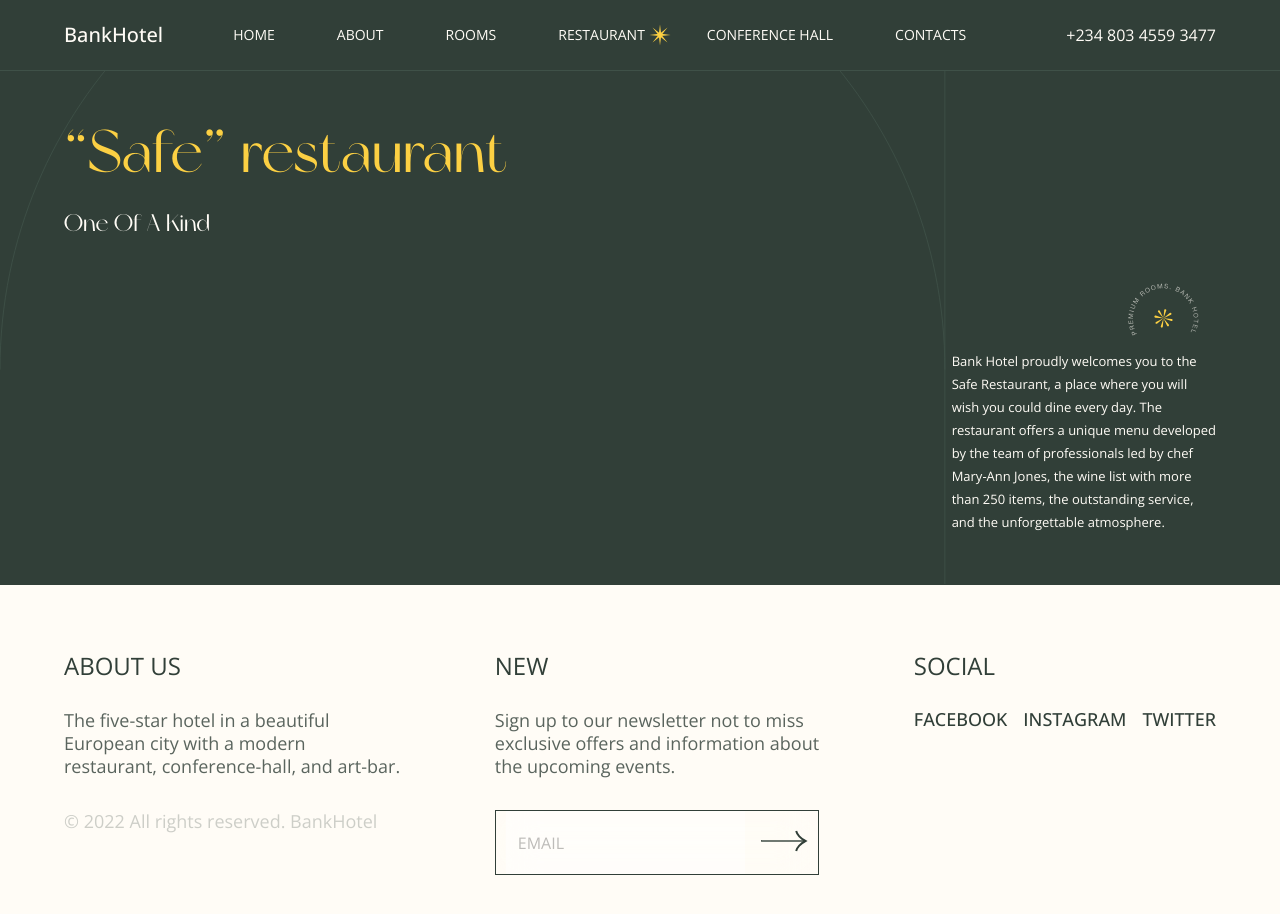
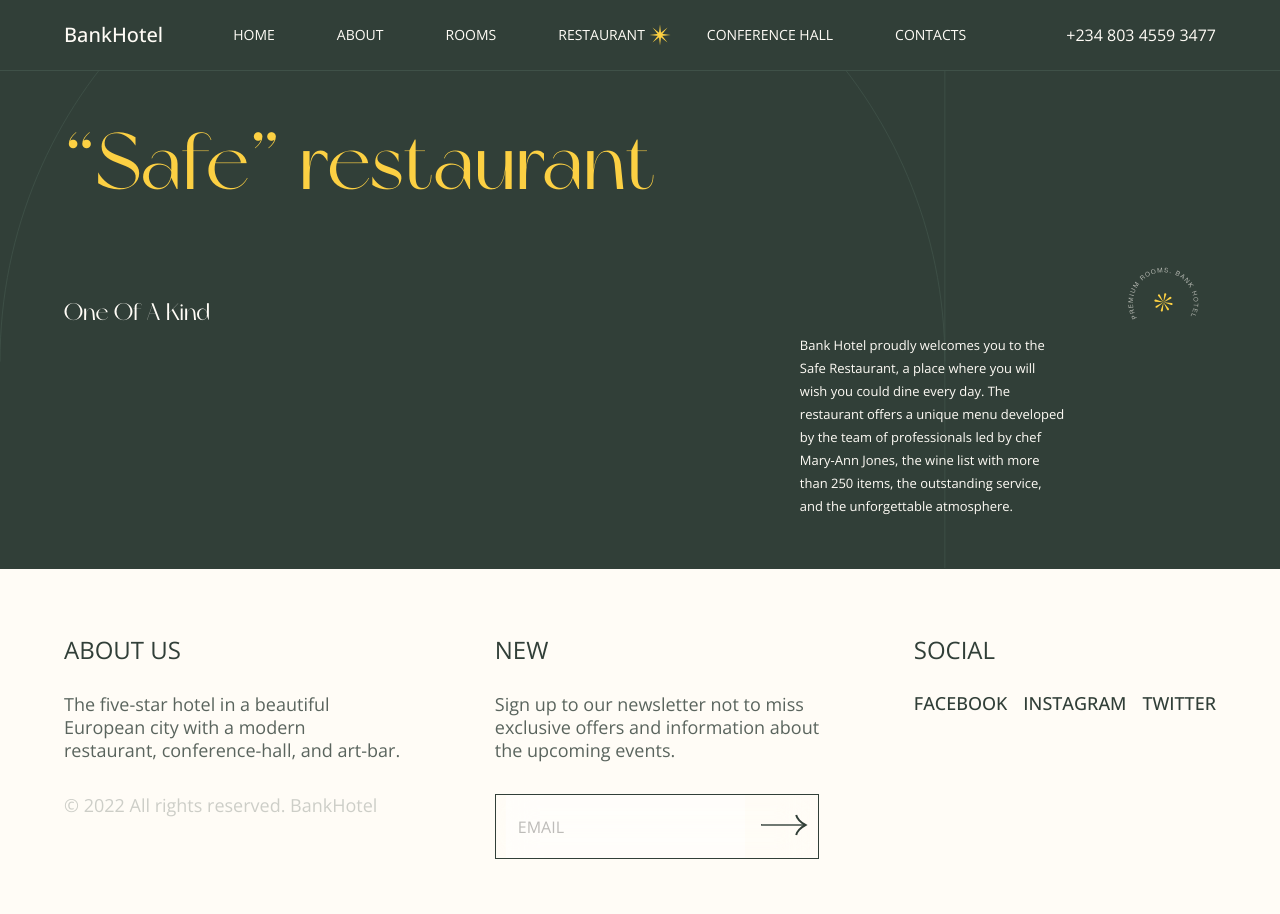
Before and after one commit to gift56/Fullstack-HotelWebsite, a React (Create React App) app: page /restaurant in a window 1280 px wide. Shown: the top 914 px of the page. Built offline with nearby package versions, Linux system fonts and the light colour scheme.

Commit message:
added some stuff

```diff
--- a/src/components/ResturantData/ResturantHero.jsx
+++ b/src/components/ResturantData/ResturantHero.jsx
@@ -20,8 +20,10 @@
           <ResturantRightArea>
             <h3>One of a Kind</h3>
             <div className="details">
-              <div className="label">
-                <img src={Label} alt="label" />
+              <div className="labelCon">
+                <div className="label">
+                  <img src={Label} alt="label" />
+                </div>
               </div>
               <p>
                 <span>Bank Hotel proudly welcomes you to the</span>{" "}
--- a/src/styles/ResturantStyle/ResturantHero.styled.js
+++ b/src/styles/ResturantStyle/ResturantHero.styled.js
@@ -29,6 +29,10 @@
     font-size: 60px;
     line-height: 60px;
     color: ${({ theme }) => theme.spanText};
+    @media screen and (min-width: ${({ theme }) => theme.mobile.phone2}) {
+      font-size: 80px;
+      line-height: 80px;
+    }
   }
 `;
 
@@ -39,12 +43,20 @@
   align-items: flex-start;
   justify-content: flex-start;
   width: 100%;
+  @media screen and (min-width: ${({ theme }) => theme.mobile.phone2}) {
+    flex-direction: row;
+    align-items: baseline;
+    justify-content: space-between;
+  }
   h3 {
     font-weight: 400;
     font-size: 24px;
     line-height: 20px;
     text-transform: capitalize;
     color: ${({ theme }) => theme.whiteColor};
+    @media screen and (min-width: ${({ theme }) => theme.mobile.phone2}) {
+      width: 100%;
+    }
   }
   .details {
     width: 100%;
@@ -52,6 +64,17 @@
     flex-direction: column;
     align-items: flex-end;
     justify-content: flex-end;
+    @media screen and (min-width: ${({ theme }) => theme.mobile.phone2}) {
+      align-items: center;
+    }
+    .labelCon {
+      @media screen and (min-width: ${({ theme }) => theme.mobile.phone2}) {
+        width: 100%;
+        display: flex;
+        align-items: flex-end;
+        justify-content: flex-end;
+      }
+    }
     .label {
       transform: rotate(-48deg) translateY(4px) translateX(-17px);
     }
```
